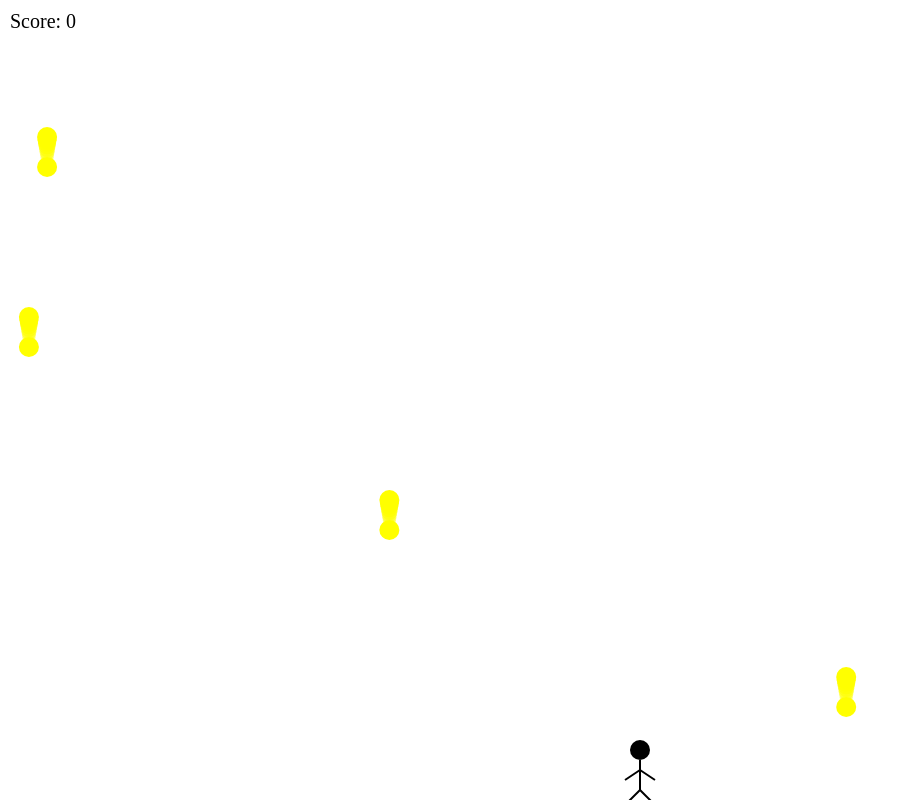
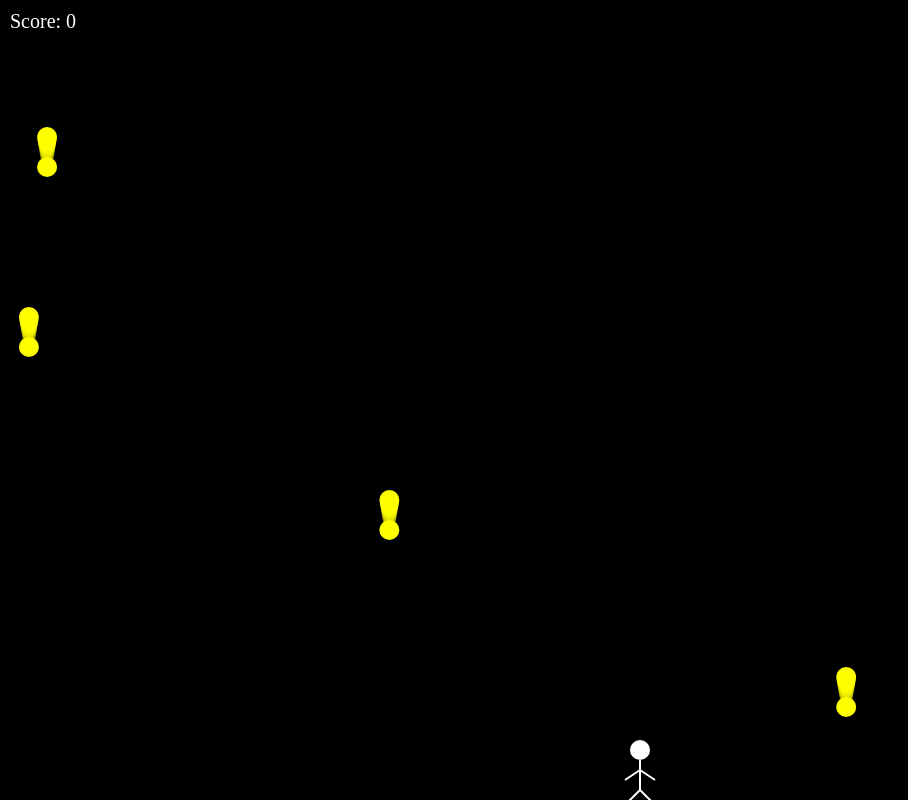
Before and after one commit to alysonla/shooting-stars, a plain HTML site: page index.html in a window 1280 px wide. Shown: the whole page, without its empty margins (0-908 px from the left). Drawn offline with Linux system fonts and the light colour scheme.

Commit message:
update background

```diff
--- a/game.js
+++ b/game.js
@@ -27,7 +27,7 @@ function drawPlayer() {
     // Draw head
     context.beginPath();
     context.arc(headX, headY, headRadius, 0, Math.PI * 2);
-    context.fillStyle = 'black';
+    context.fillStyle = 'white';
     context.fill();
     context.closePath();
 
@@ -35,7 +35,7 @@ function drawPlayer() {
     context.beginPath();
     context.moveTo(headX, headY + headRadius);
     context.lineTo(headX, headY + headRadius + bodyLength);
-    context.strokeStyle = 'black';
+    context.strokeStyle = 'white';
     context.lineWidth = 2;
     context.stroke();
     context.closePath();
@@ -46,7 +46,7 @@ function drawPlayer() {
     context.lineTo(headX - armLength, headY + headRadius + 20);
     context.moveTo(headX, headY + headRadius + 10);
     context.lineTo(headX + armLength, headY + headRadius + 20);
-    context.strokeStyle = 'black';
+    context.strokeStyle = 'white';
     context.lineWidth = 2;
     context.stroke();
     context.closePath();
@@ -57,7 +57,7 @@ function drawPlayer() {
     context.lineTo(headX - legLength, headY + headRadius + bodyLength + legLength);
     context.moveTo(headX, headY + headRadius + bodyLength);
     context.lineTo(headX + legLength, headY + headRadius + bodyLength + legLength);
-    context.strokeStyle = 'black';
+    context.strokeStyle = 'white';
     context.lineWidth = 2;
     context.stroke();
     context.closePath();
@@ -81,7 +81,8 @@ function drawStar(star) {
 }
 
 function clear() {
-    context.clearRect(0, 0, canvas.width, canvas.height);
+    context.fillStyle = 'black'; // Set background color to black
+    context.fillRect(0, 0, canvas.width, canvas.height);
 }
 
 function newStar() {
--- a/index.html
+++ b/index.html
@@ -8,6 +8,7 @@
         body {
             margin: 0;
             overflow: hidden;
+            background-color: black; /* Set background color to black */
         }
         canvas {
             display: block;
@@ -17,6 +18,7 @@
             position: absolute;
             top: 10px;
             left: 10px;
+            color: white; /* Set score text color to white */
         }
     </style>
 </head>
```
